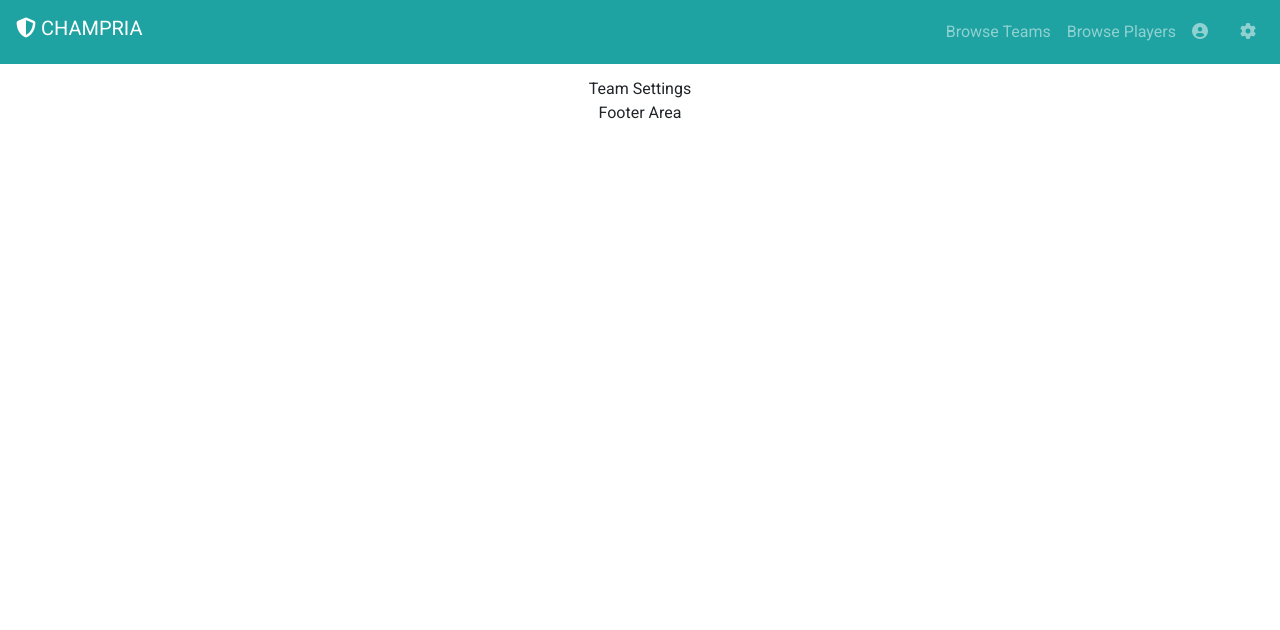
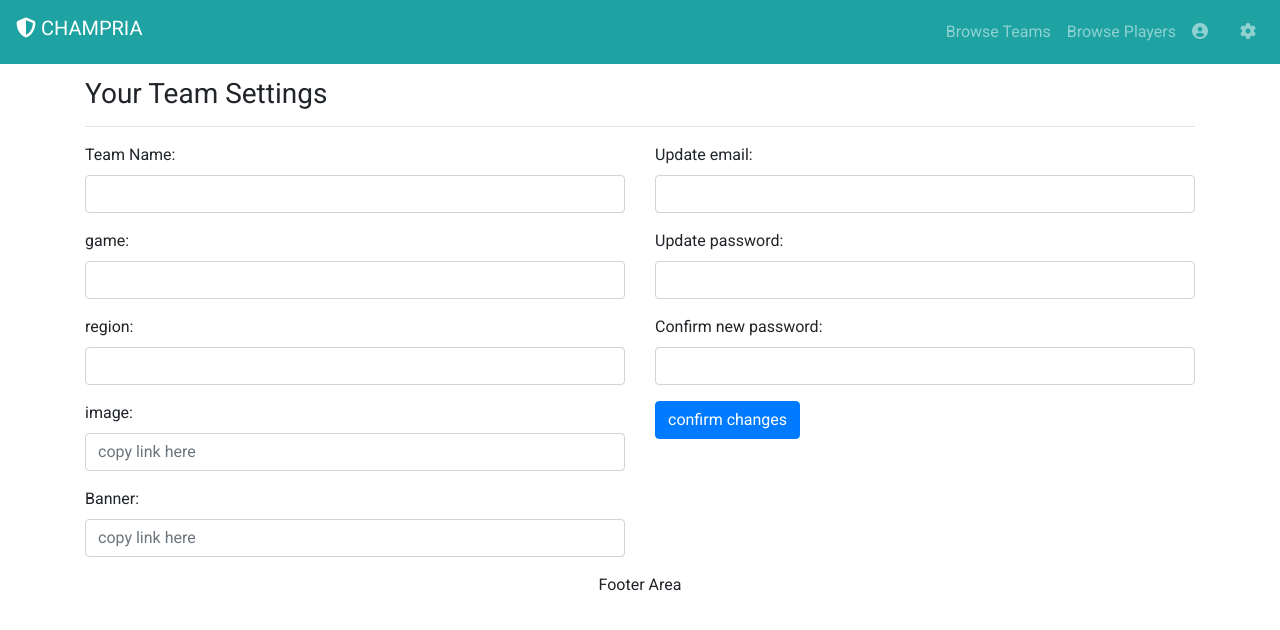
Before and after one commit to justingarcianm/champria-front-end, a React (Create React App) app: page /team_settings in a window 1280 px wide. Shown: the top 630 px of the page. Built offline with nearby package versions, Linux system fonts and the light colour scheme.

Commit message:
set up Chat routing and started to place components

```diff
--- a/src/App.js
+++ b/src/App.js
@@ -11,6 +11,8 @@ import Login from "./services/authorization/Login";
 import Register from "./services/authorization/Register";
 import PlayerSettings from "./components/Settings/PlayerSettings";
 import TeamSettings from "./components/Settings/TeamSettings";
+import TeamChat from './services/chat/teamChat/TeamChat'
+import PlayerChat from './services/chat/playerChat/PlayerChat'
 
 import { BrowserRouter as Router, Route, Switch } from "react-router-dom";
 import "./App.css";
@@ -30,6 +32,8 @@ function App() {
           <Route exact path="/team_account" component={TeamAccount} />
           <Route exact path="/team_settings" component={TeamSettings} />
           <Route exact path="/player_settings" component={PlayerSettings} />
+          <Route exact path="/player_chat" component={PlayerChat} />
+          <Route exact path="/team_chat" component={TeamChat} />
         </Switch>
         <Footer />
       </div>
--- a/src/components/Settings/TeamSettings.js
+++ b/src/components/Settings/TeamSettings.js
@@ -1,9 +1,127 @@
 import React, { Component } from "react";
 
-export class TeamSettings extends Component {
+export class PlayerSettings extends Component {
+  state = {
+    teamName:"",
+    image:"",
+    bannerImage:"",
+    region:"",
+    game:[],
+    email:"",
+    password:"",
+    confirm:""
+  }
+changeHandler = e => {
+  this.setState({
+    [e.target.name]: e.target.value
+  })
+}
+
+submitHandler = e => {
+  e.preventDefault()
+  if(this.state.confirm !== this.state.password){
+    return alert("Make sure new passwords match!")
+  }
+  console.log(this.state)
+}
+
   render() {
-    return <div>Team Settings</div>;
+    return (
+      <div className="container text-left">
+        <h3>Your Team Settings</h3>
+        <hr />
+        <div className="row">
+          <div className="col">
+          <form onSubmit={this.submitHandler}>
+            <div className="form-group">
+              <label>Team Name:</label>
+              <input
+              className="form-control"
+              value={this.state.teamName}
+              name="teamName"
+              onChange={this.changeHandler}
+              />
+            </div>
+            <div className="form-group">
+              <label>game:</label>
+              <input
+              className="form-control"
+              value={this.state.game}
+              name="game"
+              onChange={this.changeHandler}
+              />
+            </div>
+            <div className="form-group">
+              <label>region:</label>
+              <input
+              className="form-control"
+              value={this.state.region}
+              name="region"
+              onChange={this.changeHandler}
+              />
+            </div>
+            <div className="form-group">
+              <label>image:</label>
+              <input
+              className="form-control"
+              value={this.state.image}
+              name="image"
+              onChange={this.changeHandler}
+              placeholder="copy link here"
+              />
+            </div>
+            <div className="form-group">
+              <label>Banner:</label>
+              <input
+              className="form-control"
+              value={this.state.bannerImage}
+              name="bannerImage"
+              onChange={this.changeHandler}
+              placeholder="copy link here"
+              />
+            </div>
+
+
+          </form>
+        </div>
+        <div className="col">
+        <div className="form-group">
+              <label>Update email:</label>
+              <input
+              className="form-control"
+              value={this.state.email}
+              name="email"
+              onChange={this.changeHandler}
+              type="email"
+              />
+            </div>
+        <div className="form-group">
+              <label>Update password:</label>
+              <input
+              className="form-control"
+              value={this.state.password}
+              name="password"
+              onChange={this.changeHandler}
+              type="password"
+              />
+            </div>
+        <div className="form-group">
+              <label>Confirm new password:</label>
+              <input
+              className="form-control"
+              value={this.state.confirm}
+              name="confirm"
+              onChange={this.changeHandler}
+              type="password"
+              />
+            </div>
+            <button className="btn btn-primary">confirm changes</button>
+        </div>
+
+        </div>
+      </div>
+    );
   }
 }
 
-export default TeamSettings;
+export default PlayerSettings;
--- a/src/components/players/PlayerAccount.js
+++ b/src/components/players/PlayerAccount.js
@@ -19,7 +19,11 @@ export default class PlayerAccount extends Component {
               <li>Region:</li>
               <li>Team:</li>
             </ul>
+            <Link to="/player_settings">
+            <button className="btn btn-primary"><i class="fas fa-cog"></i> Settings</button>
+          </Link>
           </div>
+
           <div className="col-9">
             <div className="row">
               <div className="col-6">
--- /dev/null
+++ b/src/services/chat/playerChat/Contacts.js
@@ -0,0 +1,19 @@
+import React, { Component } from 'react';
+
+class Contacts extends Component {
+    render() {
+        return (
+            <div>
+               <ul class="list-group text-left">
+  <li class="list-group-item">Cras justo odio</li>
+  <li class="list-group-item">Dapibus ac facilisis in</li>
+  <li class="list-group-item">Morbi leo risus</li>
+  <li class="list-group-item">Porta ac consectetur ac</li>
+  <li class="list-group-item">Vestibulum at eros</li>
+</ul>
+            </div>
+        );
+    }
+}
+
+export default Contacts;
--- /dev/null
+++ b/src/services/chat/playerChat/Messages.js
@@ -0,0 +1,13 @@
+import React, { Component } from 'react';
+
+class Messages extends Component {
+    render() {
+        return (
+            <div>
+                Messages
+            </div>
+        );
+    }
+}
+
+export default Messages;
--- /dev/null
+++ b/src/services/chat/playerChat/PlayerChat.js
@@ -0,0 +1,29 @@
+import React, { Component } from 'react';
+import Contacts from './Contacts'
+import Messages from './Messages'
+import SendMessage from './SendMessage'
+
+class PlayerChat extends Component {
+    render() {
+        return (
+            <div className="container">
+               <h3>Player Chat</h3>
+               <div className="row">
+               <div className="col-2">
+                   <Contacts/>
+               </div>
+               <div className="col-10">
+                   <Messages/>
+               </div>
+               </div>
+               <div className="row">
+            <div className="col-10">
+                <SendMessage/>
+            </div>
+               </div>
+            </div>
+        );
+    }
+}
+
+export default PlayerChat;
--- /dev/null
+++ b/src/services/chat/playerChat/SendMessage.js
@@ -0,0 +1,17 @@
+import React, { Component } from 'react';
+
+class SendMessage extends Component {
+    render() {
+        return (
+            <div>
+                <input
+                placeholder = "send message"
+                name="message"
+                className="form-control"
+                />
+            </div>
+        );
+    }
+}
+
+export default SendMessage;
--- /dev/null
+++ b/src/services/chat/teamChat/TeamChat.js
@@ -0,0 +1,13 @@
+import React, { Component } from 'react';
+
+class TeamChat extends Component {
+    render() {
+        return (
+            <div>
+                TeamChat
+            </div>
+        );
+    }
+}
+
+export default TeamChat;
```
Also changed, not shown: src/services/chat/ChatMain.js (deleted, +0 -7 lines), src/services/chat/teamChat/TeamContact.js (added, +13 -0 lines), src/services/chat/teamChat/TeamMessages.js (added, +13 -0 lines), src/services/chat/teamChat/TeamSendMessage.js (added, +13 -0 lines).
